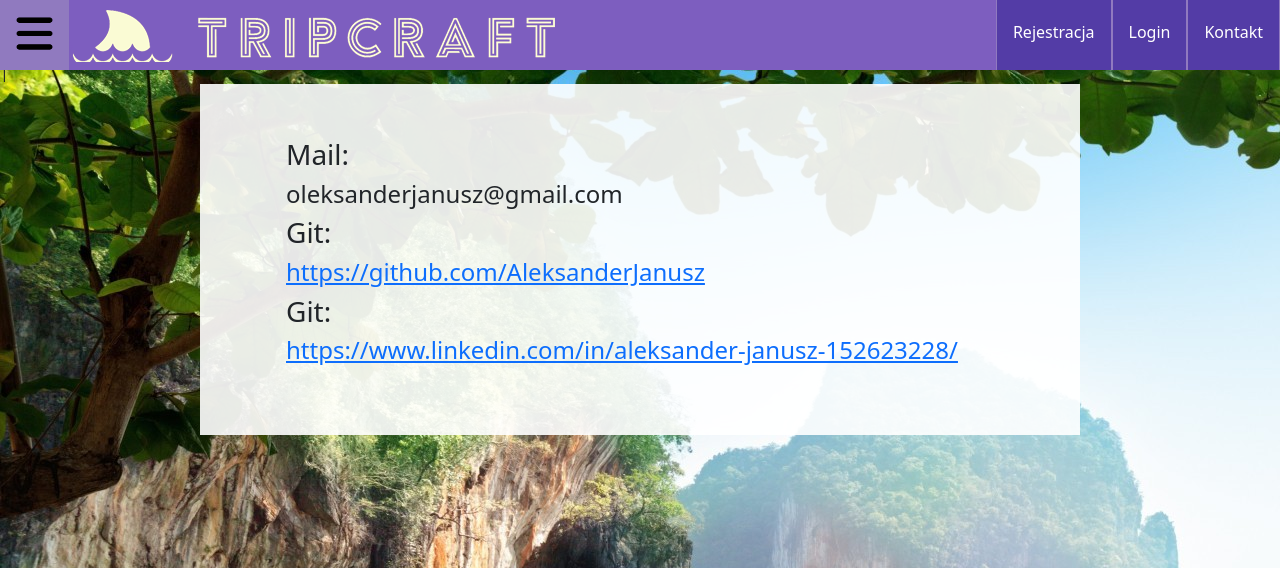
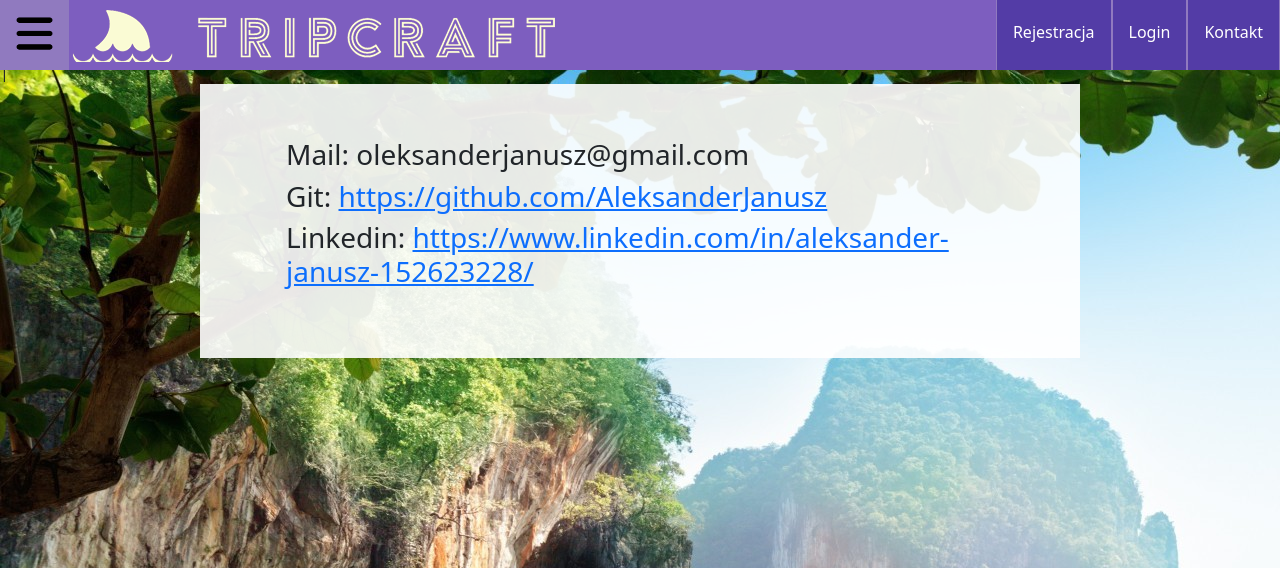
Before and after one commit to AleksanderJanusz/Django_Trip_maker, a Django app: page /trip/contact/ in a window 1280 px wide. Shown: the top 568 px of the page. Run offline with Django 4.2, Linux system fonts and the light colour scheme.

Commit message:
Update contact.html

```diff
--- a/trip/templates/trip/contact.html
+++ b/trip/templates/trip/contact.html
@@ -2,16 +2,13 @@
 {% block content %}
 <ul>
     <li>
-        <h3>Mail:</h3>
-        <h4>oleksanderjanusz@gmail.com</h4>
+        <h3>Mail: oleksanderjanusz@gmail.com</h3>
     </li>
     <li>
-        <h3>Git:</h3>
-        <h4><a href="https://github.com/AleksanderJanusz">https://github.com/AleksanderJanusz</a></h4>
+        <h3>Git: <a href="https://github.com/AleksanderJanusz">https://github.com/AleksanderJanusz</a></h3>
     </li>
     <li>
-        <h3>Git:</h3>
-        <h4><a href="https://www.linkedin.com/in/aleksander-janusz-152623228/">https://www.linkedin.com/in/aleksander-janusz-152623228/</a></h4>
+        <h3>Linkedin: <a href="https://www.linkedin.com/in/aleksander-janusz-152623228/">https://www.linkedin.com/in/aleksander-janusz-152623228/</a></h3>
     </li>
 </ul>
 {% endblock %}
```
